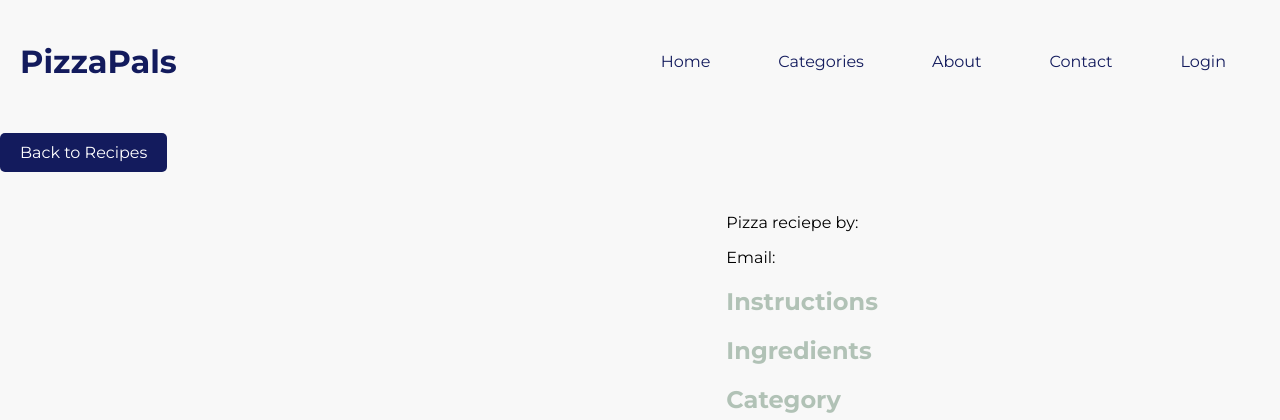
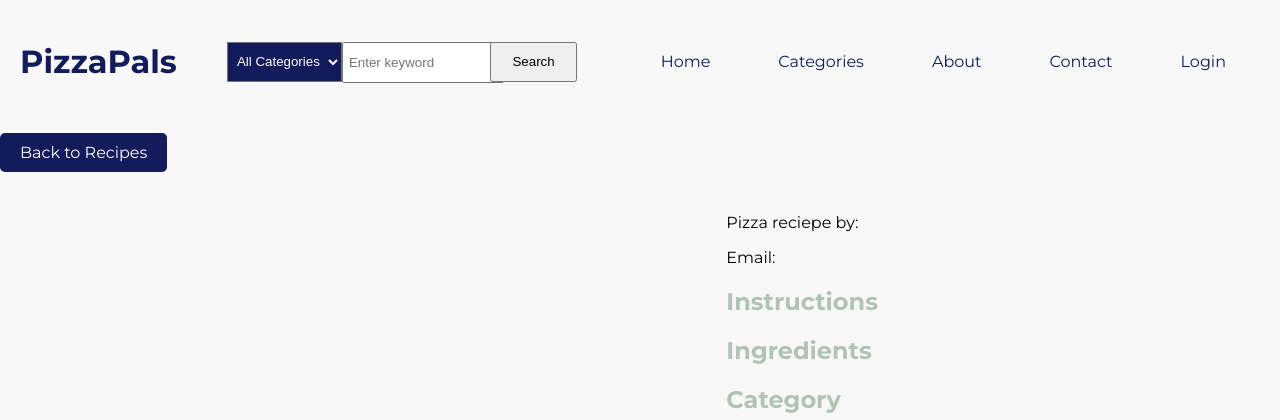
Before and after one commit to tejus07/php-cms, a PHP site: page /view_post.php in a window 1280 px wide. Shown: the top 420 px of the page. Run offline with PHP 8.4, Linux system fonts and the light colour scheme; data comes from the database, SQL or seed files in the repository.

Commit message:
integrated Search and fixed view page bug
now users can search for recipie

```diff
--- a/Shared/header.php
+++ b/Shared/header.php
@@ -8,6 +8,7 @@
 <body>
     <header>
     <h3>PizzaPals</h3>
+    <?php include_once('searchbar.php'); ?>
     <?php include_once('navbar.php'); ?>
 
 </header>
--- /dev/null
+++ b/Shared/searchbar.php
@@ -0,0 +1,35 @@
+<?php
+include_once 'database.php';
+
+$database = new Database();
+
+$pdo = $database->getConnection();
+
+$categories = [];
+$category_sql = "SELECT category_id, title FROM categories";
+$category_stmt = $pdo->query($category_sql);
+
+while ($row = $category_stmt->fetch(PDO::FETCH_ASSOC)) {
+    $categories[$row['category_id']] = $row['title'];
+}
+
+$keyword = isset($_GET['keyword']) ? $_GET['keyword'] : '';
+$category_id = isset($_GET['category']) ? $_GET['category'] : 'all';
+?>
+<div class="search-section">
+<form class="searchbar" action="searchpage.php" method="GET">
+    <div class="search-category-container">
+        <select name="category">
+            <option value="all">All Categories</option>
+            <?php foreach ($categories as $categoryId => $categoryName) : ?>
+                <option value="<?php echo $categoryId; ?>"  <?php echo $category_id == $categoryId ? 'selected' : ''?>><?php echo $categoryName; ?></option>
+            <?php endforeach; ?>
+        </select>
+    </div>
+    <div class="partition-bar"></div>
+    <div class="search-bar-container">
+        <input type="text" name="keyword" placeholder="Enter keyword" value="<?php echo $keyword; ?>">
+    </div>
+    <button class="search-btn" type="submit">Search</button>
+</form>
+</div>
--- a/css/styles.css
+++ b/css/styles.css
@@ -216,3 +216,32 @@
     max-width: 130px;
     justify-content: space-evenly;
 }
+main.searchpage-main {
+    padding: 50px;
+    margin-bottom: 100px;
+}
+.search-section {
+    width: 40%;
+    padding: 0 50px;
+}
+form.searchbar {
+    display: flex;
+    height: 40px;
+}
+.search-category-container select {
+    height: 40px;
+    padding: 0 5px;
+    background: #131b5d;
+    color: #fff;
+}
+.search-bar-container {
+    width: 100%;
+}
+.search-bar-container input[type="text"] {
+    height: 37px;
+    width: 100%;
+    padding: 0 5px !important;
+}
+button.search-btn {
+    padding: 0 20px;
+}
--- a/index.php
+++ b/index.php
@@ -66,7 +66,6 @@
         <?php
         foreach ($recipesList as $post) {
 			$date = date_create($post['created_at']);
-			$instructions = str_replace("\n\r", "<br><br>", $post['instructions']);
 			?>
 			<div class="col-md-10 blogShort">
 			<?php if (!empty($post['image_url'])) {?>
--- a/view_post.php
+++ b/view_post.php
@@ -31,8 +31,7 @@
 $stmt->execute();
 
 
-$data = $stmt->fetch(PDO::FETCH_ASSOC);
-
+$recipe_data = $stmt->fetch(PDO::FETCH_ASSOC);
 ?>
 
 <?php include('shared/header.php');?>
@@ -44,26 +43,27 @@
 <div class="container view-recipe">
 
     <div class="image-container">
-    <?php if (!empty($data['image_url'])) { ?>
-        <img src="<?php echo $data['image_url'] ?>" width="500">
+    <?php if (!empty($recipe_data['image_url'])) { ?>
+        <img src="<?php echo $recipe_data['image_url'] ?>" width="500">
     <?php } ?>
     </div>
     <div class="details-container">
-        <h1 class="recipe-title"><?php echo $data['recipe_title']; ?></h1>
+        <?php echo $recipe_data['recipe_title'];?>
+        <h1 class="recipe-title"><?php echo $recipe_data['recipe_title']; ?></h1>
 
 
-        <div class="detail-item">Pizza reciepe by: <?php echo $data['user_username']; ?></div>
-        <p class="user-info">Email: <?php echo $data['user_email']; ?></p>
+        <div class="detail-item">Pizza reciepe by: <?php echo $recipe_data['user_username']; ?></div>
+        <p class="user-info">Email: <?php echo $recipe_data['user_email']; ?></p>
 
 
         <h2 class="section-title">Instructions</h2>
-        <p class="instructions"><?php echo $data['instructions']; ?></p>
+        <p class="instructions"><?php echo $recipe_data['instructions']; ?></p>
 
         <h2 class="section-title">Ingredients</h2>
-        <p class="ingredients"><?php echo $data['ingredients']; ?></p>
+        <p class="ingredients"><?php echo $recipe_data['ingredients']; ?></p>
 
         <h2 class="section-title">Category</h2>
-        <p class="category"><?php echo $data['title']; ?></p>
+        <p class="category"><?php echo $recipe_data['title']; ?></p>
 
 
     </div>
```
Also changed, not shown: searchpage.php (added, +232 -0 lines).
